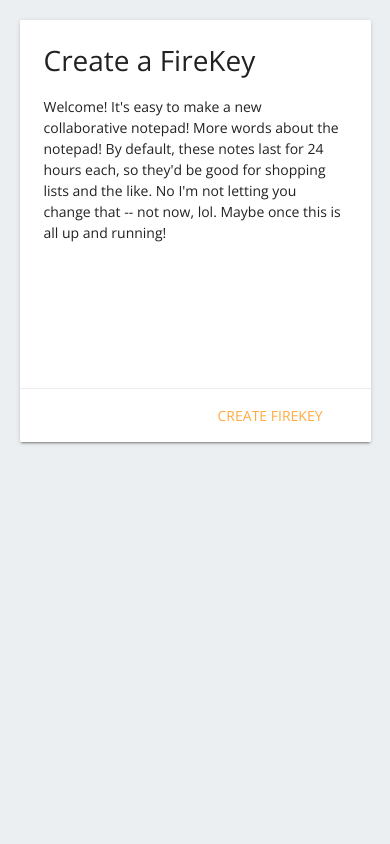
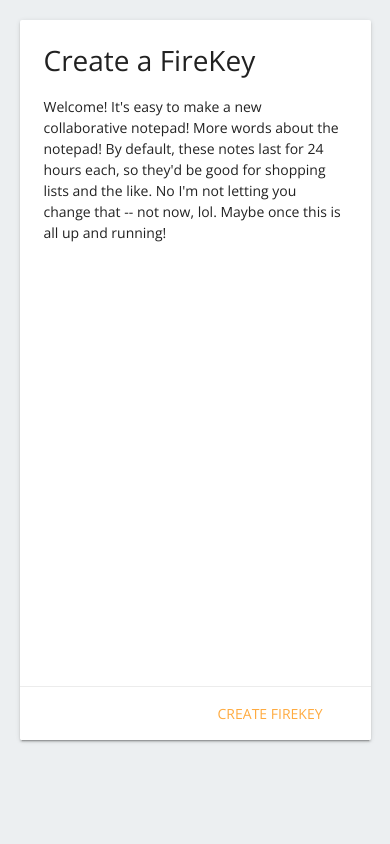
Before and after one commit to pickledish/Synced, a Flask app: page / in a window 390 px wide. Run offline with Flask 2, Linux system fonts and the light colour scheme.

Commit message:
added viewport header to fix responsiveness

```diff
--- a/static/css/editor.css
+++ b/static/css/editor.css
@@ -1,9 +1,10 @@
 html {
-	height: 100%;
+	height: 90%;
 	font-family: 'Open Sans', sans-serif;
 }
 
 body {
+	height: 100%;
 	margin: 0;
 	position: relative;
 	background-color: #eceff1;
@@ -31,8 +32,9 @@ a {
 }
 
 .container {
-	height: 50vh;
+	height: calc(100% - 40px);
 	margin-top: 20px;
+	margin-bottom: 20px;
 }
 
 .CodeMirror {
@@ -46,6 +48,7 @@ a.powered-by-firepad {
 @media screen and (min-width: 768px) {
 	.container {
 		margin-top: 80px;
+		height: 60vh;
 	}
 }
 
--- a/static/js/editor.js
+++ b/static/js/editor.js
@@ -16,10 +16,12 @@ function init()
 
 	var firePadParams = { richTextToolbar: false, richTextShortcuts: false };
 	var firePad = Firepad.fromCodeMirror(firepadRef, codeMirror, firePadParams);
+	console.log("after load")
 
 	// Set up the contents of the pad once it's loaded
 
 	firePad.on('ready', function() {
+		console.log("is ready")
 		if (firePad.isHistoryEmpty()) {
 			firePad.setHtml("This is now an empty pad!");
 		}
--- a/templates/error.html
+++ b/templates/error.html
@@ -4,6 +4,7 @@
 <head>
 
 	<meta charset="utf-8" />
+	<meta name="viewport" content="width=device-width, initial-scale=1">
 
 	<link rel="shortcut icon" type="image/png" href="https://www.google.com/favicon.ico"/>
 
--- a/templates/index.html
+++ b/templates/index.html
@@ -4,6 +4,7 @@
 <head>
 
 	<meta charset="utf-8" />
+	<meta name="viewport" content="width=device-width, initial-scale=1">
 
 	<link rel="shortcut icon" type="image/png" href="https://www.google.com/favicon.ico"/>
 
--- a/templates/success.html
+++ b/templates/success.html
@@ -4,6 +4,7 @@
 <head>
 
 	<meta charset="utf-8" />
+	<meta name="viewport" content="width=device-width, initial-scale=1">
 
 	<link rel="shortcut icon" type="image/png" href="https://www.google.com/favicon.ico"/>
 
```
Also changed, not shown: templates/editor.html (+8 -7 lines), readme.md.
